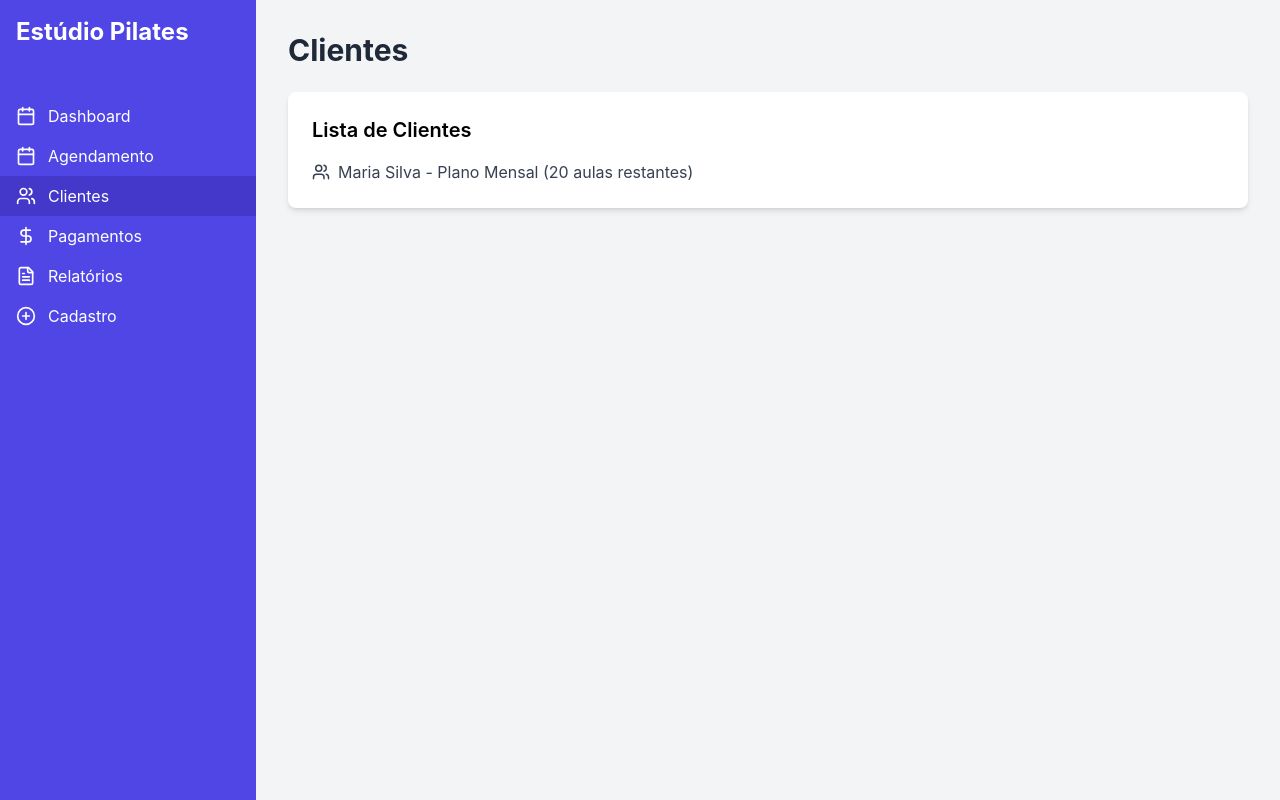
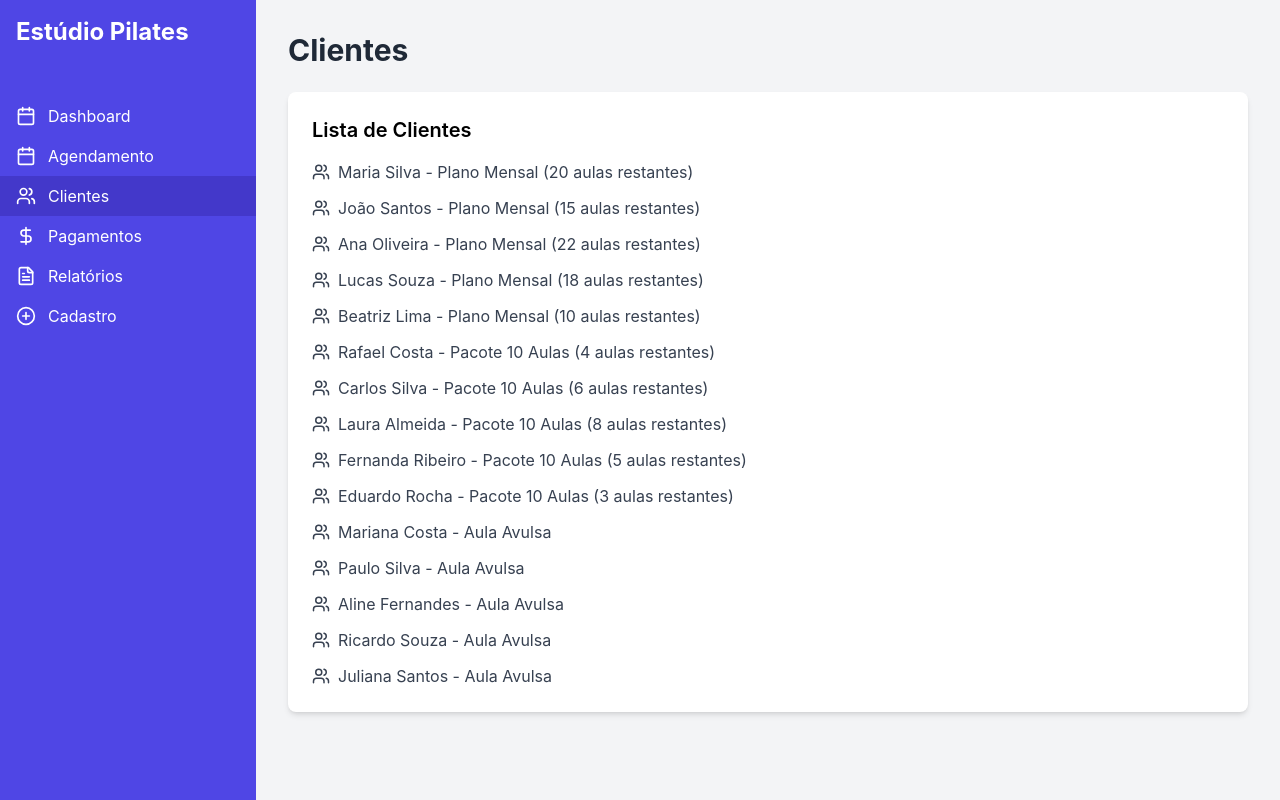
Before and after one commit to TamLeal/pilates-app, a React (Vite) app: page / in a window 1280 px wide. Both pictures are taken after a click on the button "Clientes". Built offline with nearby package versions, Linux system fonts and the light colour scheme.

Commit message:
clientes improved

```diff
--- a/src/pages/Clientes.jsx
+++ b/src/pages/Clientes.jsx
@@ -3,16 +3,76 @@ import { Card, CardContent } from '../components/ui/card';
 import { Users } from 'lucide-react';
 
 const Clientes = () => (
-  <div>
+  <div className="space-y-6">
     <Card>
       <CardContent>
         <h3 className="text-xl font-semibold mb-4">Lista de Clientes</h3>
         <ul className="space-y-3">
+          {/* Plano Mensal */}
           <li className="flex items-center text-gray-700">
             <Users className="mr-2" size={18} />
             <span>Maria Silva - Plano Mensal (20 aulas restantes)</span>
           </li>
-          {/* Continue com outros clientes... */}
+          <li className="flex items-center text-gray-700">
+            <Users className="mr-2" size={18} />
+            <span>João Santos - Plano Mensal (15 aulas restantes)</span>
+          </li>
+          <li className="flex items-center text-gray-700">
+            <Users className="mr-2" size={18} />
+            <span>Ana Oliveira - Plano Mensal (22 aulas restantes)</span>
+          </li>
+          <li className="flex items-center text-gray-700">
+            <Users className="mr-2" size={18} />
+            <span>Lucas Souza - Plano Mensal (18 aulas restantes)</span>
+          </li>
+          <li className="flex items-center text-gray-700">
+            <Users className="mr-2" size={18} />
+            <span>Beatriz Lima - Plano Mensal (10 aulas restantes)</span>
+          </li>
+
+          {/* Pacote de Aulas */}
+          <li className="flex items-center text-gray-700">
+            <Users className="mr-2" size={18} />
+            <span>Rafael Costa - Pacote 10 Aulas (4 aulas restantes)</span>
+          </li>
+          <li className="flex items-center text-gray-700">
+            <Users className="mr-2" size={18} />
+            <span>Carlos Silva - Pacote 10 Aulas (6 aulas restantes)</span>
+          </li>
+          <li className="flex items-center text-gray-700">
+            <Users className="mr-2" size={18} />
+            <span>Laura Almeida - Pacote 10 Aulas (8 aulas restantes)</span>
+          </li>
+          <li className="flex items-center text-gray-700">
+            <Users className="mr-2" size={18} />
+            <span>Fernanda Ribeiro - Pacote 10 Aulas (5 aulas restantes)</span>
+          </li>
+          <li className="flex items-center text-gray-700">
+            <Users className="mr-2" size={18} />
+            <span>Eduardo Rocha - Pacote 10 Aulas (3 aulas restantes)</span>
+          </li>
+
+          {/* Aula Avulsa */}
+          <li className="flex items-center text-gray-700">
+            <Users className="mr-2" size={18} />
+            <span>Mariana Costa - Aula Avulsa</span>
+          </li>
+          <li className="flex items-center text-gray-700">
+            <Users className="mr-2" size={18} />
+            <span>Paulo Silva - Aula Avulsa</span>
+          </li>
+          <li className="flex items-center text-gray-700">
+            <Users className="mr-2" size={18} />
+            <span>Aline Fernandes - Aula Avulsa</span>
+          </li>
+          <li className="flex items-center text-gray-700">
+            <Users className="mr-2" size={18} />
+            <span>Ricardo Souza - Aula Avulsa</span>
+          </li>
+          <li className="flex items-center text-gray-700">
+            <Users className="mr-2" size={18} />
+            <span>Juliana Santos - Aula Avulsa</span>
+          </li>
         </ul>
       </CardContent>
     </Card>
```
